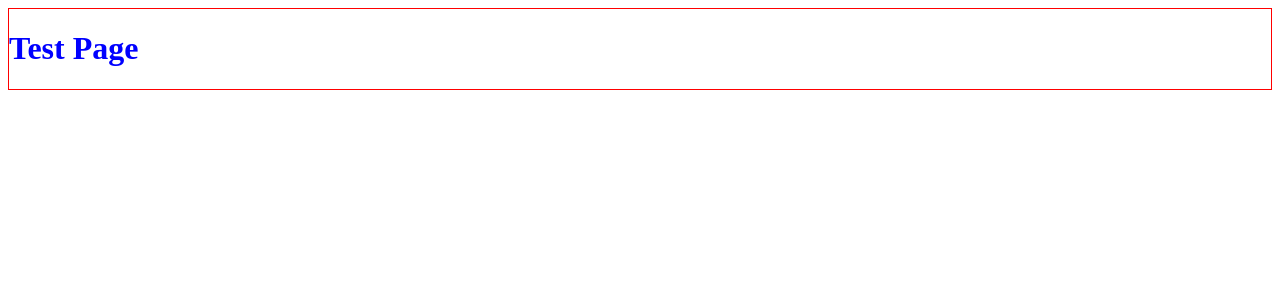
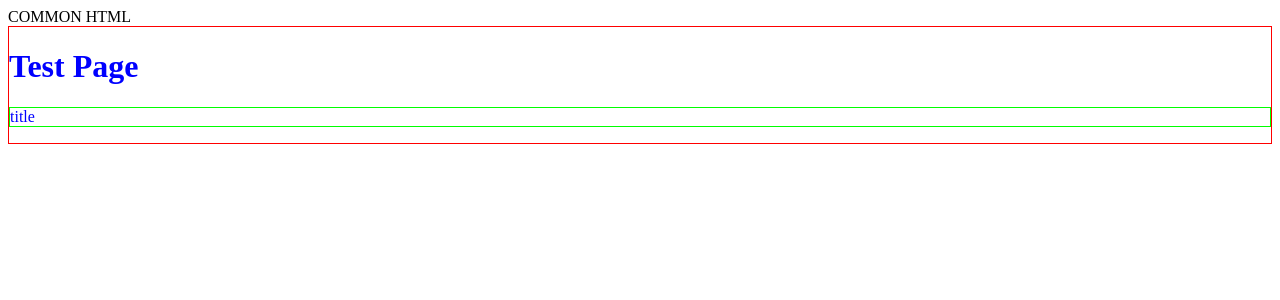
Before and after one commit to agaxe/d_task_web, a SvelteKit app: page /test in a window 1280 px wide. Shown: the top 300 px of the page. Built offline with nearby package versions, Linux system fonts and the light colour scheme.

Commit message:
feat: global style 세팅

```diff
--- /dev/null
+++ b/src/App.svelte
@@ -0,0 +1,6 @@
+<div>COMMON HTML</div>
+<slot />
+
+<style lang="scss" global>
+    @use './style/global.scss';
+</style>
--- a/src/routes/index.svelte
+++ b/src/routes/index.svelte
@@ -1,2 +1,17 @@
-<h1>Welcome to SvelteKitdfsdfsdf</h1>
-<p>Visit <a href="https://kit.svelte.dev">kit.svelte.dev</a> to read the documentation</p>
+<script lang="ts">
+    import App from '../App.svelte'
+</script>
+
+<App>
+  <h1>Welcome to SvelteKitdfsdfsdf</h1>
+  <p>Visit <a href="https://kit.svelte.dev">kit.svelte.dev</a> to read the documentation</p>
+  <p class="title">title</p>
+</App>
+
+<style lang="scss">
+  $color-red: #f00;
+  $color-orange : #00f;
+  .title{
+    color:#f00;
+  }
+</style>
--- a/src/routes/test.svelte
+++ b/src/routes/test.svelte
@@ -1,6 +1,14 @@
-<div class="content">
+<script lang="ts">
+    import App from '../App.svelte'
+</script>
+
+<App>
+  <div class="content">
   <h1 class="content__title">Test Page</h1>
+  <p class="title">title</p>
 </div>
+</App>
+
 
 <style lang="scss">
   $color-red: #f00;
@@ -13,4 +21,8 @@
       color:$color-orange;
     }
   }
+
+  .title{
+    color:#00f
+  }
 </style>
--- /dev/null
+++ b/src/style/global.scss
@@ -0,0 +1,3 @@
+.title {
+  border: 1px solid #0f0;
+}
```
